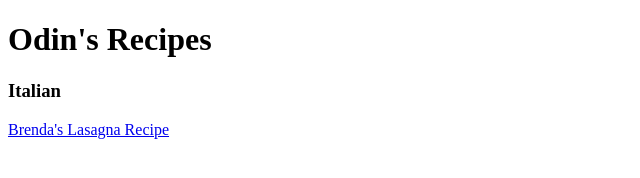
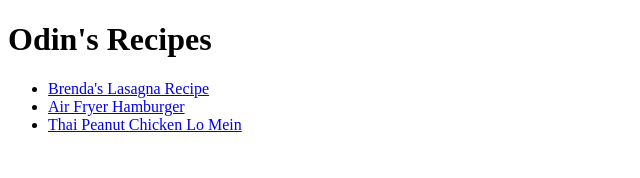
Before and after one commit to ericgwilliams94/odin-recipes, a plain HTML site: page index.html in a window 1280 px wide. Shown: the whole page, without its empty margins (0-640 px from the left). Drawn offline with Linux system fonts and the light colour scheme.

Commit message:
created list of recipes on index.html

```diff
--- a/index.html
+++ b/index.html
@@ -8,7 +8,11 @@
     <body>
         <h1>Odin's Recipes</h1>
 
-        <h3>Italian</h3>
-        <a href="./recipes/lasagna.html">Brenda's Lasagna Recipe</a>
+        <ul>
+            <li><a href="./recipes/lasagna.html">Brenda's Lasagna Recipe</a></li>
+            <li><a href="./recipes/hamburger.html">Air Fryer Hamburger</a></li>
+            <li><a href="./recipes/thailomein.html">Thai Peanut Chicken Lo Mein</a></li>
+        </ul>
+
     </body>
 </html>
```
